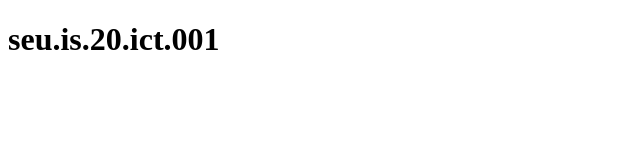
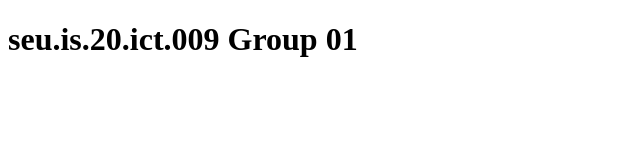
Before and after one commit to Bagyalakshan2/Group-1, a plain HTML site: page index.html in a window 1280 px wide. Shown: the whole page, without its empty margins (0-640 px from the left). Drawn offline with Linux system fonts and the light colour scheme.

Commit message:
Update index.html

```diff
--- a/index.html
+++ b/index.html
@@ -6,6 +6,6 @@
     <title>Document</title>
 </head>
 <body>
-    <h1>seu.is.20.ict.001</h1>
+    <h1>seu.is.20.ict.009  Group 01</h1>
 </body>
 </html>
```
